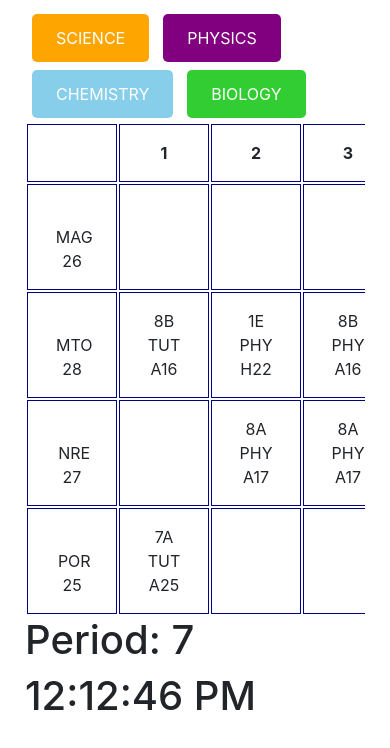
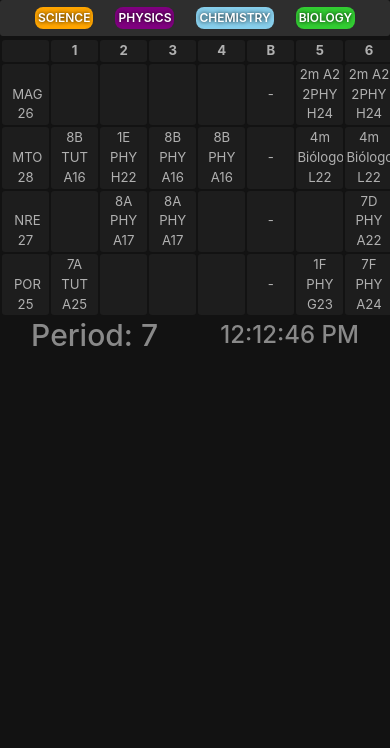
Before and after one commit to tampocosequeponerenesteespacio/timetable, a React (Create React App) app: page /#/phy in a window 390 px wide. Shown: the top 748 px of the page. Built offline with nearby package versions, Linux system fonts and the light colour scheme.

Commit message:
dark mode and mobile

```diff
--- a/src/App.js
+++ b/src/App.js
@@ -53,7 +53,7 @@ function App() {
 
       <div id='time'>
         <h1>Period: {whatPeriod(date)}</h1>
-        <h1>{date.toLocaleTimeString()}</h1>
+        <h2>{date.toLocaleTimeString()}</h2>
       </div>
     </div>
 
--- a/src/index.css
+++ b/src/index.css
@@ -1,9 +1,31 @@
+body {
+  background-color: #121212;
+}
+
 .maindiv {
+    overflow-x: auto;
+    margin: 5px 25px 5px 25px;
 
-    overflow-x: auto;
-    margin: 10px 25px 10px 25px;
+}
 
+#header {
+  display: flex;
+  justify-content: center;
+  gap: 12px;
+  padding: 15px;
+  opacity: 100%;
+  background-color: rgba(255, 255, 255, 0.12);
+  border-radius: 3px;
+  margin-bottom: 2px;
 
+}
+
+#time {
+  display: flex;
+  flex-direction: column;
+  align-items: center ;
+  color: rgba(255, 255, 255, 0.50);
+  padding: 20px;
 }
 
  table {
@@ -11,39 +33,44 @@
     table-layout: fixed;
     width: 100%;
 
-
   }
 
   td {
     overflow: hidden;
     white-space: pre;
     text-align: center;
-    border: 1px solid navy;
-    padding: 16px;
-    width: 90px;
+    padding: 1vw;
+    font-size: 1.1rem;
+    font-weight: 400;
+    background-color: #1d1d1d;
+    border: none;
+    border-radius: 3px;
+    color: rgba(255, 255, 255, 0.65);
+
   }
 
 .highlight {
-    background-color: lightgray;
-
+    background-color: #242427;
+    color: rgba(255, 255, 255, 0.85);
 }
 
 
-
-
 .menuButton {
-
-  border-radius: 5px;
+  border-radius: 8px;
   border: none;
-  color: white;
+  color: rgba(255, 255, 255, 1);
+  text-shadow: 0px 0px 4px black;
   padding: 12px 24px;
   text-align: center;
-  font-size: 16px;
-  margin: 4px 2px;
-  transition-duration: 0.4s;
+  font-size: 1.2rem;
+  font-weight: 600;
+  transition-duration: 120ms;
   cursor: pointer;
 }
 
+.menuButton:hover {
+  transform: scale(1.1);
+}
 
 
 .bio {
@@ -61,3 +88,37 @@
 .sci {
     background-color: orange;
 }
+
+@media (max-width: 900px) {
+  * {
+    font-size: 12px;
+  }
+
+  .maindiv {
+    margin: 0px;
+  }
+
+ #timetable {
+   overflow-x: auto;
+   min-width: 640px;
+ }
+
+ #time {
+   padding: 0px;
+   flex-direction: row;
+   justify-content: space-around;
+ }
+
+  .menuButton {
+    padding: 2px 3px;
+    font-size: 12px;
+  }
+
+  #header {
+    padding: 2px;
+  }
+
+  td {
+    padding: 1px;
+  }
+}
```
